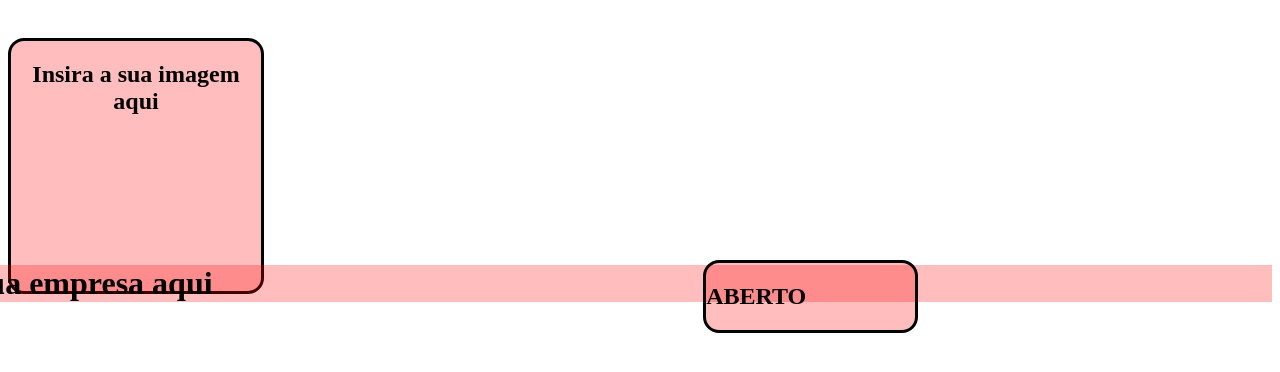
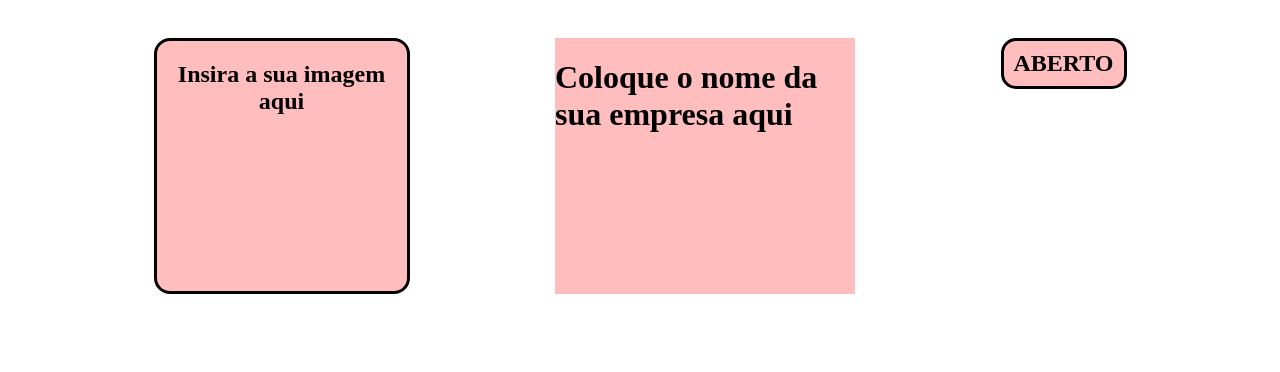
Before and after one commit to WorenoKing/MyLunch, a PHP site: page / in a window 1280 px wide. Shown: the part 97-469 px from the top of the page. Run offline with PHP 8.4, Linux system fonts and the light colour scheme; some libraries are stand-ins or nearby versions.

Commit message:
corrigindo cliente
correção do sub menu

```diff
--- a/css/style.css
+++ b/css/style.css
@@ -41,6 +41,10 @@
     padding-top: 3%;
     padding-bottom: 3%;
     width: 100%;
+    display: flex;
+    justify-content: space-evenly;
+}
+.row div{
     display: inline-block;
     flex-direction: row;
 }
@@ -57,16 +61,17 @@
 }
 
 #nomeempresa{
-    margin-left: -24%;
-    margin-top:-4%;
+    width: 300px;
     background: rgba(255, 0, 0, 0.26);
 }
 
 #status{
-    border-radius: 1em;
-    margin-right: 28%;
-    margin-top: -5%;
-    margin-left: 55%;
-  border-style: solid;
-  background: rgba(255, 0, 0, 0.26);
+    width: 120px;
+    height: 45px;
+    border-radius: 15px;
+    display: flex;
+    justify-content: center;
+    align-items: center;
+    border-style: solid;
+    background: rgba(255, 0, 0, 0.26);
 }
```
